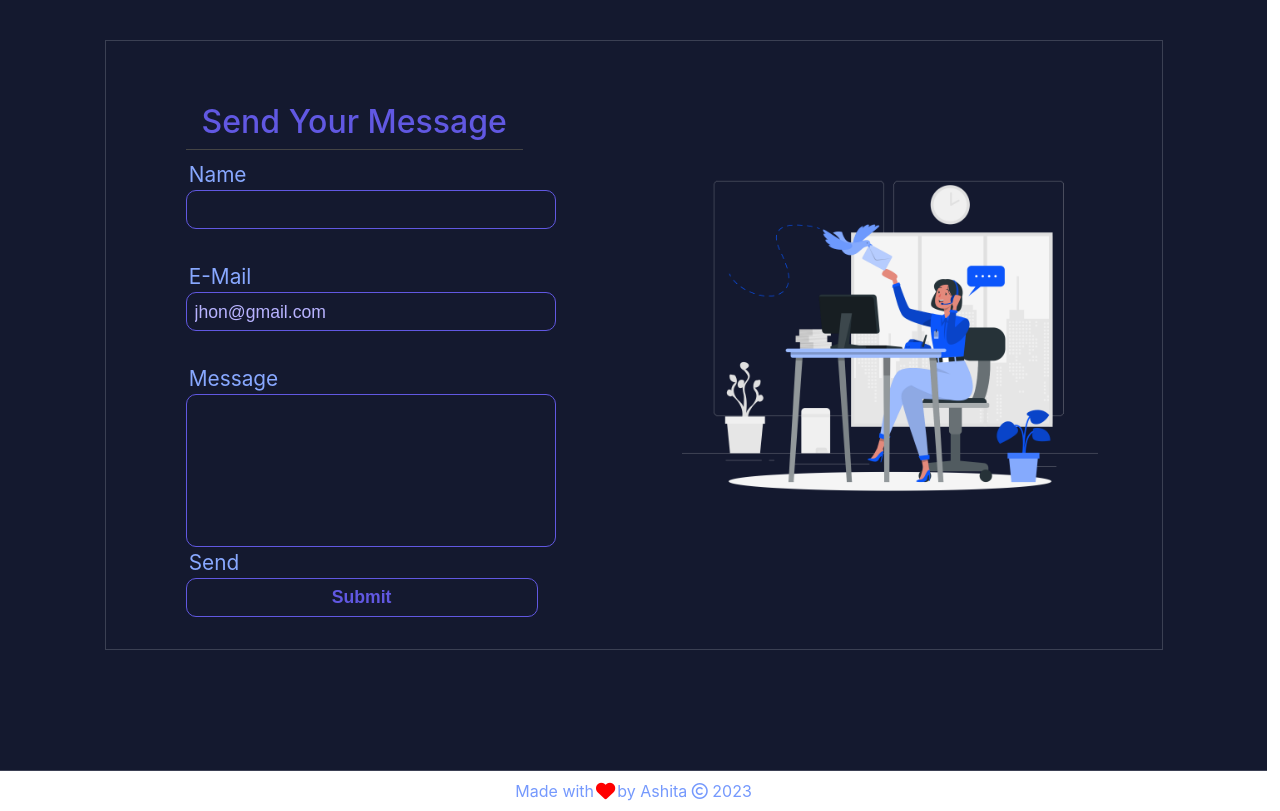
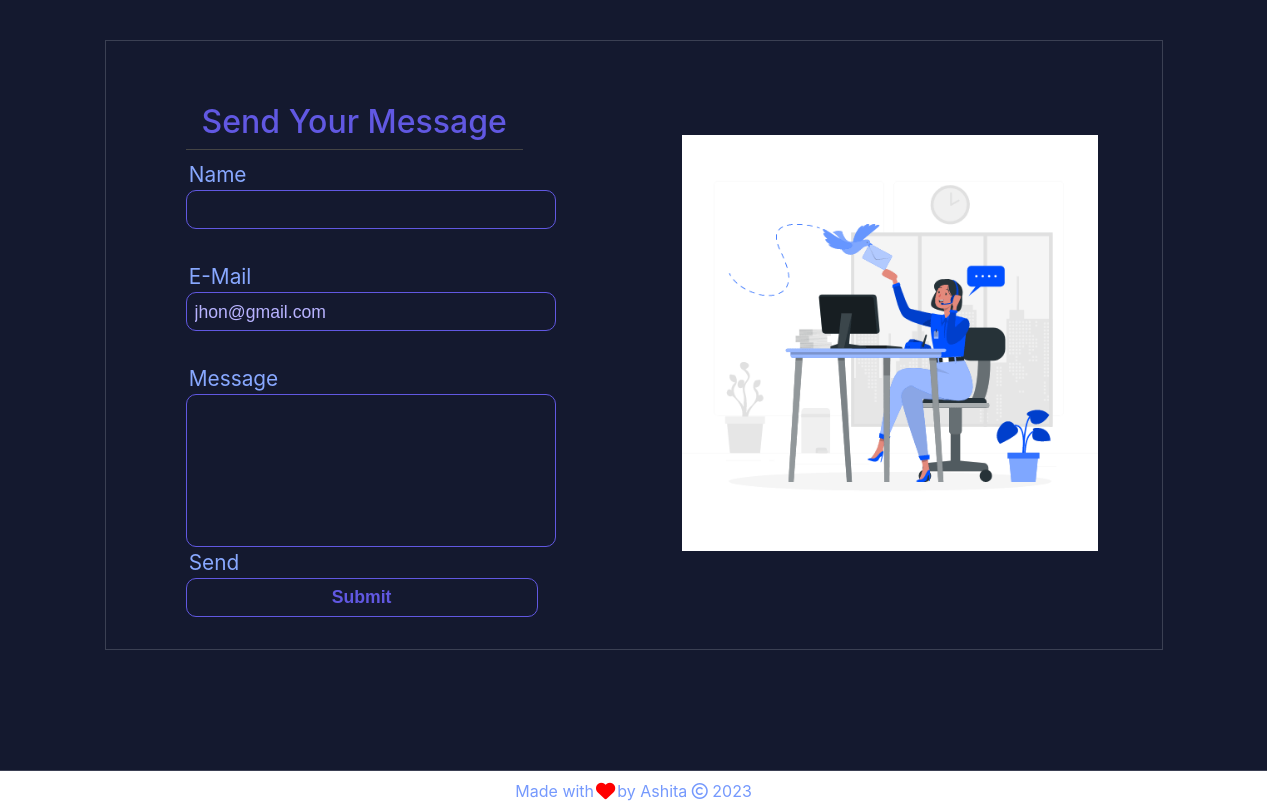
Before and after one commit to Ashita-23/portfolio_2.O, a React (Create React App) app: page / in a window 1280 px wide. Shown: the part 4120-4931 px from the top of the page. Built offline with nearby package versions, Linux system fonts and the light colour scheme.

Commit message:
added form validation

```diff
--- a/src/Components/BodyComponents/ContactComponents/ContactForm.js
+++ b/src/Components/BodyComponents/ContactComponents/ContactForm.js
@@ -1,6 +1,7 @@
 import "./ContactForm.css"
 import "./ContactFormMedia.css"
-import ContactMail from "../../../Assets/Component_images/ContactMail.png"
+// import ContactMail from "../../../Assets/Component_images/ContactMail.png"
+import Contactus from "../../../Assets/Component_images//Contactus.gif"
 import { useState } from "react"
 
 const Contact = ()=>{
@@ -60,7 +61,7 @@ const FormValidation = (value)=>{
                 </form>
 
                     <figure className="contact-image-outer">
-                        <img src={ContactMail} alt="contact" className="contact-image" />
+                        <img src={ Contactus } alt="contact" className="contact-image" />
                     </figure>
 
             </div>
```
